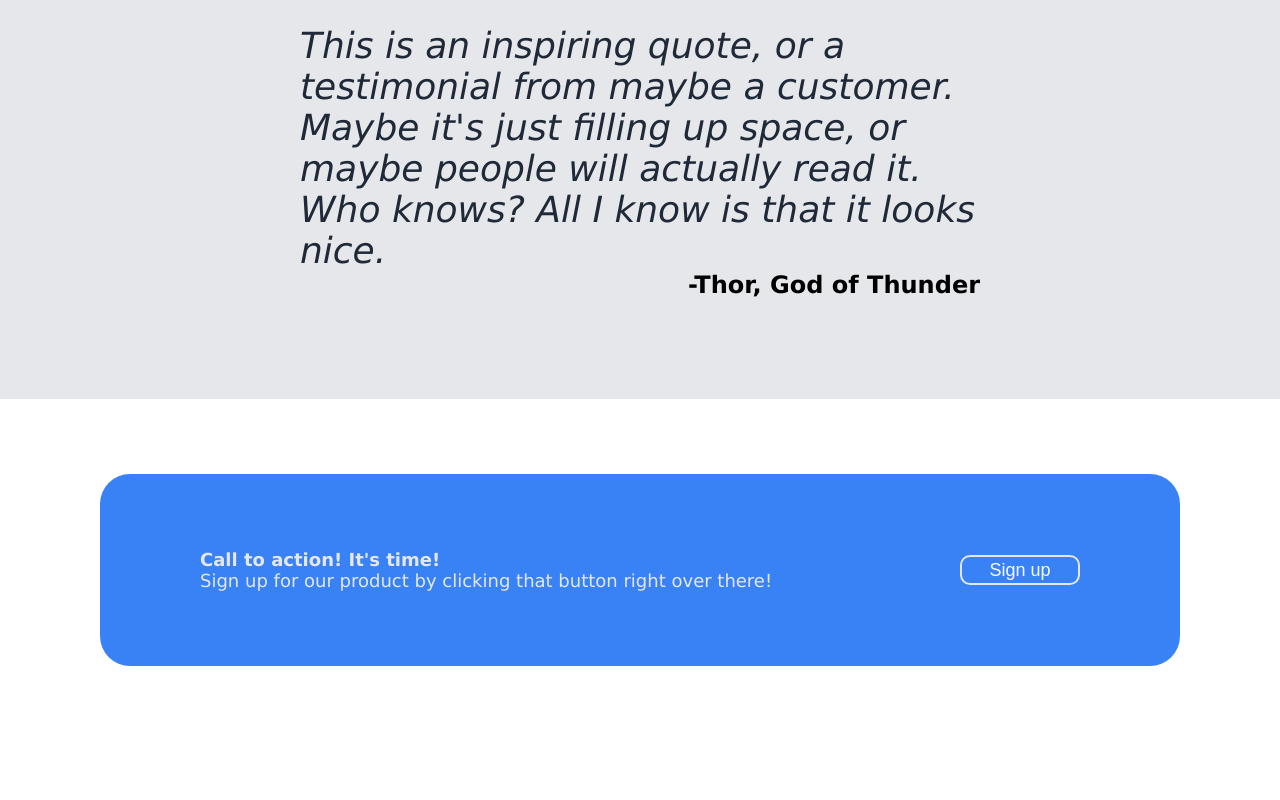
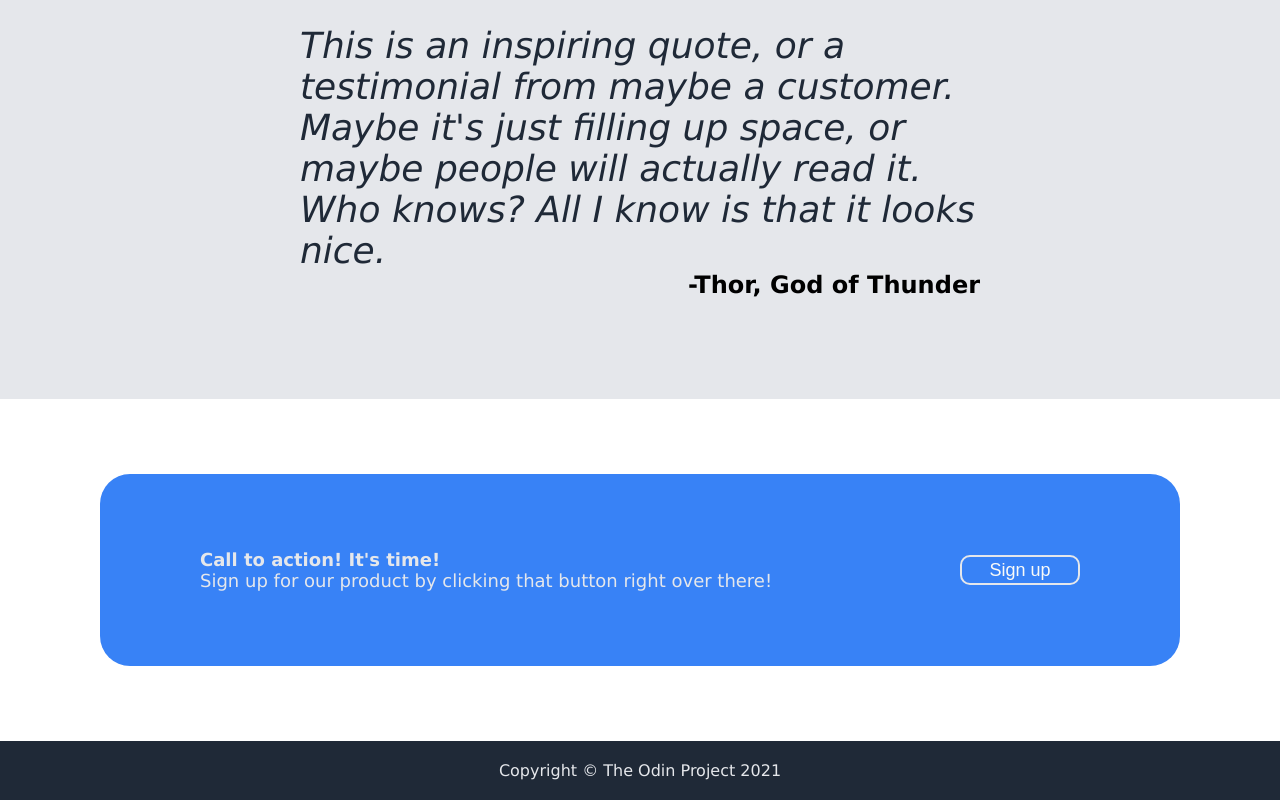
Before and after one commit to bailey8756/landing-page, a plain HTML site: page index.html in a window 1280 px wide. Shown: the part 925-1725 px from the top of the page. Before the commit the page ends 1666 px from the top, so only its background shows below. Drawn offline with Linux system fonts and the light colour scheme.

Commit message:
Added and styled footer. Finished product

```diff
--- a/index.html
+++ b/index.html
@@ -60,5 +60,8 @@
             </div>
             <button class="hero-button2">Sign up</button>
         </div>
+        <div class="footer">
+            <p>Copyright &copy The Odin Project 2021</p>
+        </div>
     </body>
 </html>
--- a/style.css
+++ b/style.css
@@ -185,3 +185,15 @@ body {
     margin: 0;
     font-weight: 700;
 }
+
+.footer {
+    background-color: #1F2937;
+    display: flex;
+    justify-content: center;
+    align-items: center;
+}
+
+.footer p {
+    margin: 20px;
+    color: #E5E7EB;
+}
```
